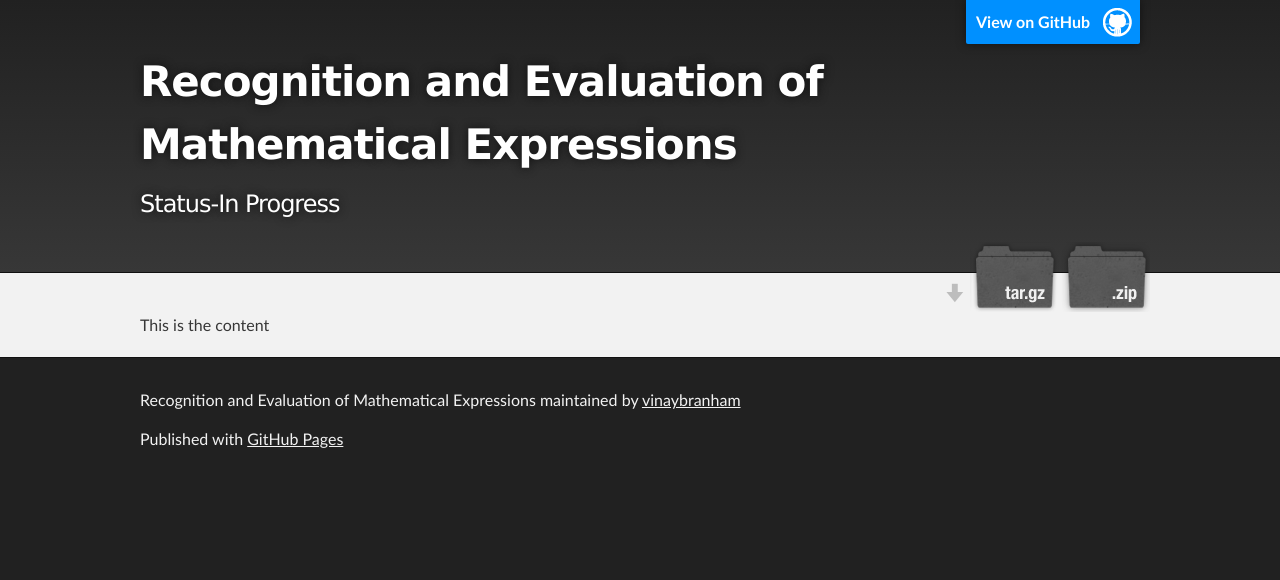
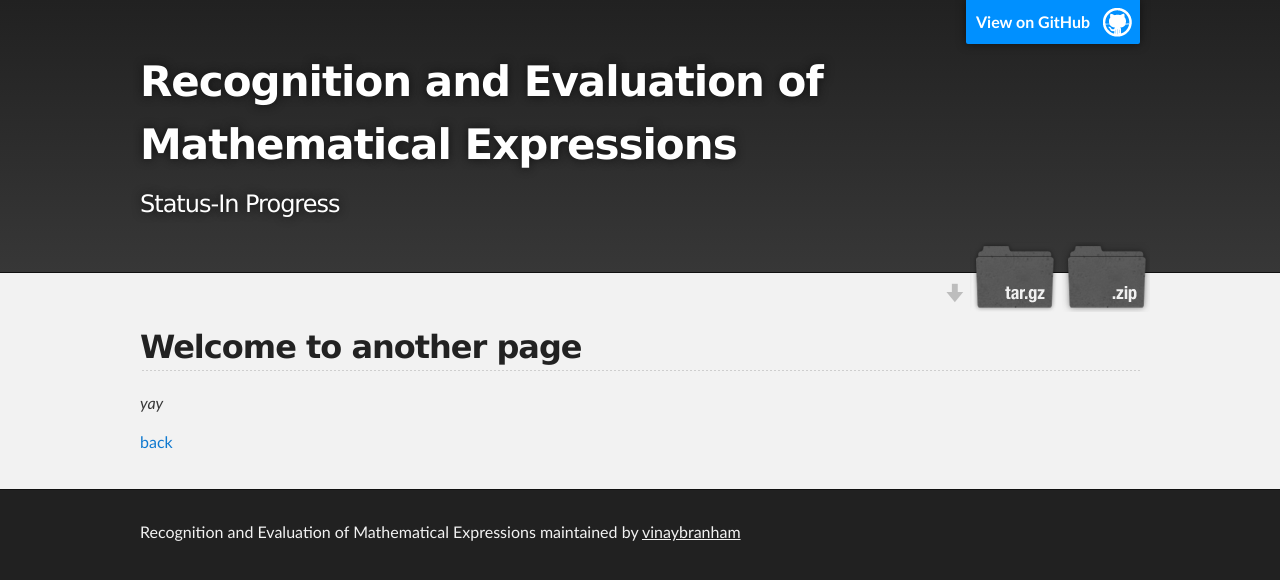
Before and after one commit to vinaybranham/ml, a Jekyll site: the page built from another-page.md, in a window 1280 px wide. Shown: the top 580 px of the page. Built offline with Jekyll 4.4.1, drawn with Linux system fonts in a browser that asks for light colours; our own code applies the rules of GitHub Pages for plain Markdown files.

Commit message:
updated Readme

```diff
--- a/_layouts/default.html
+++ b/_layouts/default.html
@@ -32,10 +32,7 @@
     <!-- MAIN CONTENT -->
     <div id="main_content_wrap" class="outer">
       <section id="main_content" class="inner">
-      <!--{{ content }}-->
-      <div>
-	This is the content
-      </div>
+      	{{ content }}
       </section>
     </div>
 
@@ -45,7 +42,6 @@
         {% if site.github.is_project_page %}
         <p class="copyright">{{ site.title | default: site.github.repository_name }} maintained by <a href="{{ site.github.owner_url }}">{{ site.github.owner_name }}</a></p>
         {% endif %}
-        <p>Published with <a href="https://pages.github.com">GitHub Pages</a></p>
       </footer>
     </div>
 
```
Also changed, not shown: README.md, assets/images/contour.png (added), assets/images/flow.PNG (added).
